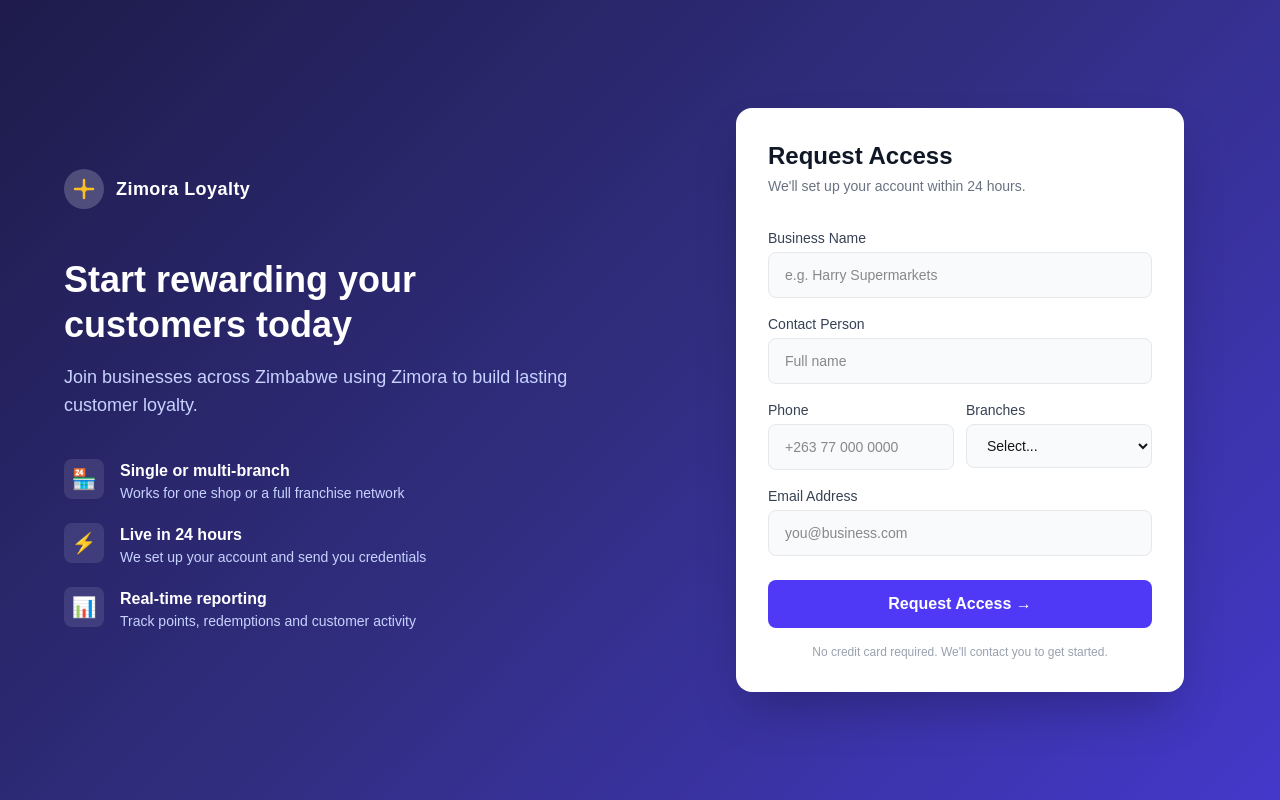
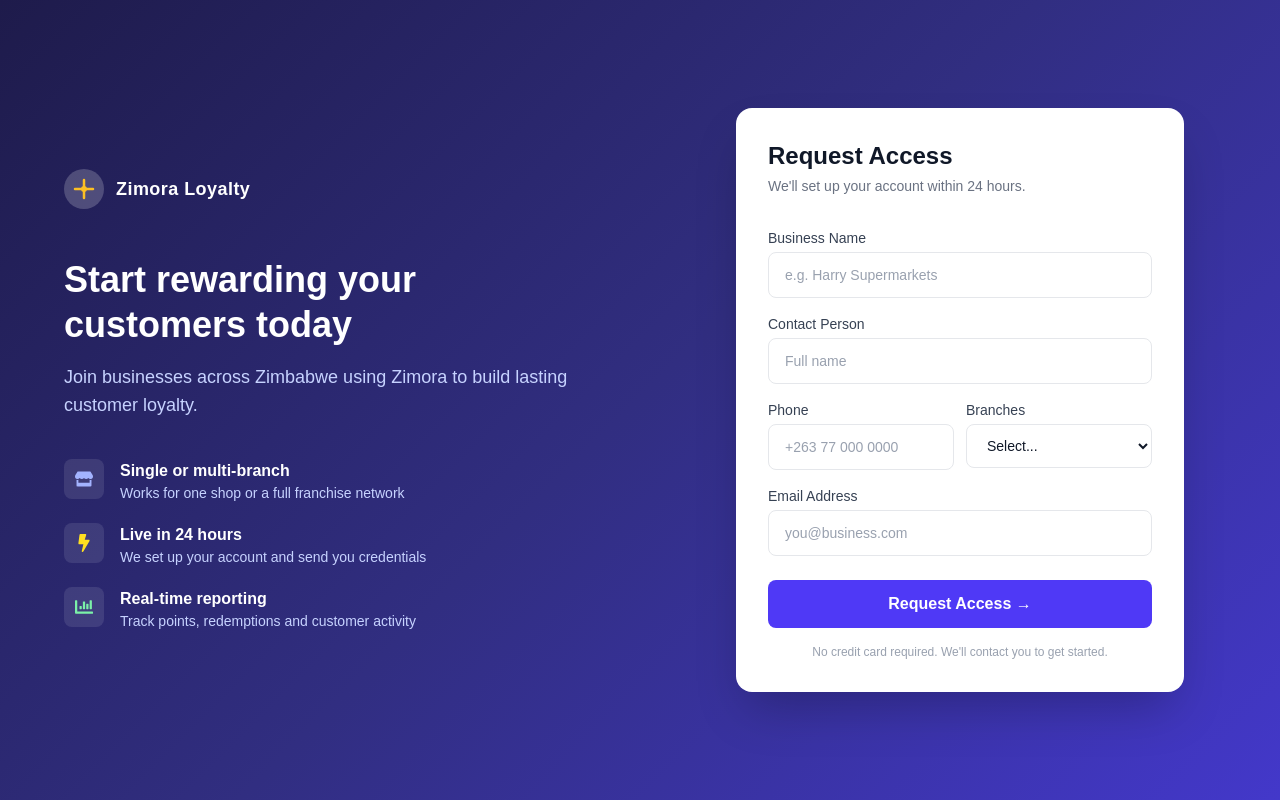
Before and after one commit to Mudinyika/zimora-site, a Next.js app: page /request-demo in a window 1280 px wide. Built offline with nearby package versions, Linux system fonts and the light colour scheme.

Commit message:
add lucide icons for demo page

```diff
--- a/package.json
+++ b/package.json
@@ -17,7 +17,7 @@
     "react": "19.1.0",
     "react-apexcharts": "^1.7.0",
     "react-dom": "19.1.0",
-    "react-icons": "^5.5.0",
+    "react-icons": "^5.6.0",
     "recharts": "^3.1.2"
   },
   "devDependencies": {
--- a/src/app/request-demo/page.tsx
+++ b/src/app/request-demo/page.tsx
@@ -1,5 +1,6 @@
 "use client";
 import React, { useState } from "react";
+import { FaStore, FaBolt, FaChartBar } from "react-icons/fa";
 
 export default function RequestDemoPage() {
   const [submitted, setSubmitted] = useState(false);
@@ -76,20 +77,20 @@
 
         <div className="flex flex-col gap-5">
           {[
-            { icon: "🏪", title: "Single or multi-branch", desc: "Works for one shop or a full franchise network" },
-            { icon: "⚡", title: "Live in 24 hours", desc: "We set up your account and send you credentials" },
-            { icon: "📊", title: "Real-time reporting", desc: "Track points, redemptions and customer activity" },
-          ].map((item) => (
+            { icon: <FaStore className="text-indigo-300 text-lg" />, title: "Single or multi-branch", desc: "Works for one shop or a full franchise network" },
+            { icon: <FaBolt className="text-yellow-300 text-lg" />, title: "Live in 24 hours", desc: "We set up your account and send you credentials" },
+            { icon: <FaChartBar className="text-green-300 text-lg" />, title: "Real-time reporting", desc: "Track points, redemptions and customer activity" },
+            ].map((item) => (
             <div key={item.title} className="flex items-start gap-4">
-              <div className="w-10 h-10 rounded-lg bg-white/10 flex items-center justify-center text-xl shrink-0">
+                <div className="w-10 h-10 rounded-lg bg-white/10 flex items-center justify-center shrink-0">
                 {item.icon}
-              </div>
-              <div>
+                </div>
+                <div>
                 <p className="font-semibold text-white">{item.title}</p>
                 <p className="text-indigo-200 text-sm">{item.desc}</p>
-              </div>
+                </div>
             </div>
-          ))}
+            ))}
         </div>
       </div>
 
@@ -111,7 +112,7 @@
                 onChange={handleChange}
                 required
                 placeholder="e.g. Harry Supermarkets"
-                className="w-full border border-gray-200 rounded-lg px-4 py-3 text-sm focus:outline-none focus:ring-2 focus:ring-indigo-500 bg-gray-50"
+                className="w-full border border-gray-200 rounded-lg px-4 py-3 text-sm focus:outline-none focus:ring-2 focus:ring-indigo-500 bg-white text-gray-900 placeholder-gray-400"
               />
             </div>
 
@@ -123,7 +124,7 @@
                 onChange={handleChange}
                 required
                 placeholder="Full name"
-                className="w-full border border-gray-200 rounded-lg px-4 py-3 text-sm focus:outline-none focus:ring-2 focus:ring-indigo-500 bg-gray-50"
+                className="w-full border border-gray-200 rounded-lg px-4 py-3 text-sm focus:outline-none focus:ring-2 focus:ring-indigo-500 bg-white text-gray-900 placeholder-gray-400"
               />
             </div>
 
@@ -136,7 +137,7 @@
                   onChange={handleChange}
                   required
                   placeholder="+263 77 000 0000"
-                  className="w-full border border-gray-200 rounded-lg px-4 py-3 text-sm focus:outline-none focus:ring-2 focus:ring-indigo-500 bg-gray-50"
+                  className="w-full border border-gray-200 rounded-lg px-4 py-3 text-sm focus:outline-none focus:ring-2 focus:ring-indigo-500 bg-white text-gray-900 placeholder-gray-400"
                 />
               </div>
               <div>
@@ -146,7 +147,7 @@
                   value={form.branches}
                   onChange={handleChange}
                   required
-                  className="w-full border border-gray-200 rounded-lg px-4 py-3 text-sm focus:outline-none focus:ring-2 focus:ring-indigo-500 bg-gray-50"
+                  className="w-full border border-gray-200 rounded-lg px-4 py-3 text-sm focus:outline-none focus:ring-2 focus:ring-indigo-500 bg-white text-gray-900 placeholder-gray-400"
                 >
                   <option value="">Select...</option>
                   <option value="1">1 branch</option>
@@ -166,7 +167,7 @@
                 onChange={handleChange}
                 required
                 placeholder="you@business.com"
-                className="w-full border border-gray-200 rounded-lg px-4 py-3 text-sm focus:outline-none focus:ring-2 focus:ring-indigo-500 bg-gray-50"
+                className="w-full border border-gray-200 rounded-lg px-4 py-3 text-sm focus:outline-none focus:ring-2 focus:ring-indigo-500 bg-white text-gray-900 placeholder-gray-400"
               />
             </div>
 
```
Also changed, not shown: 1 other file (tests, documents, lock files or other folders).
